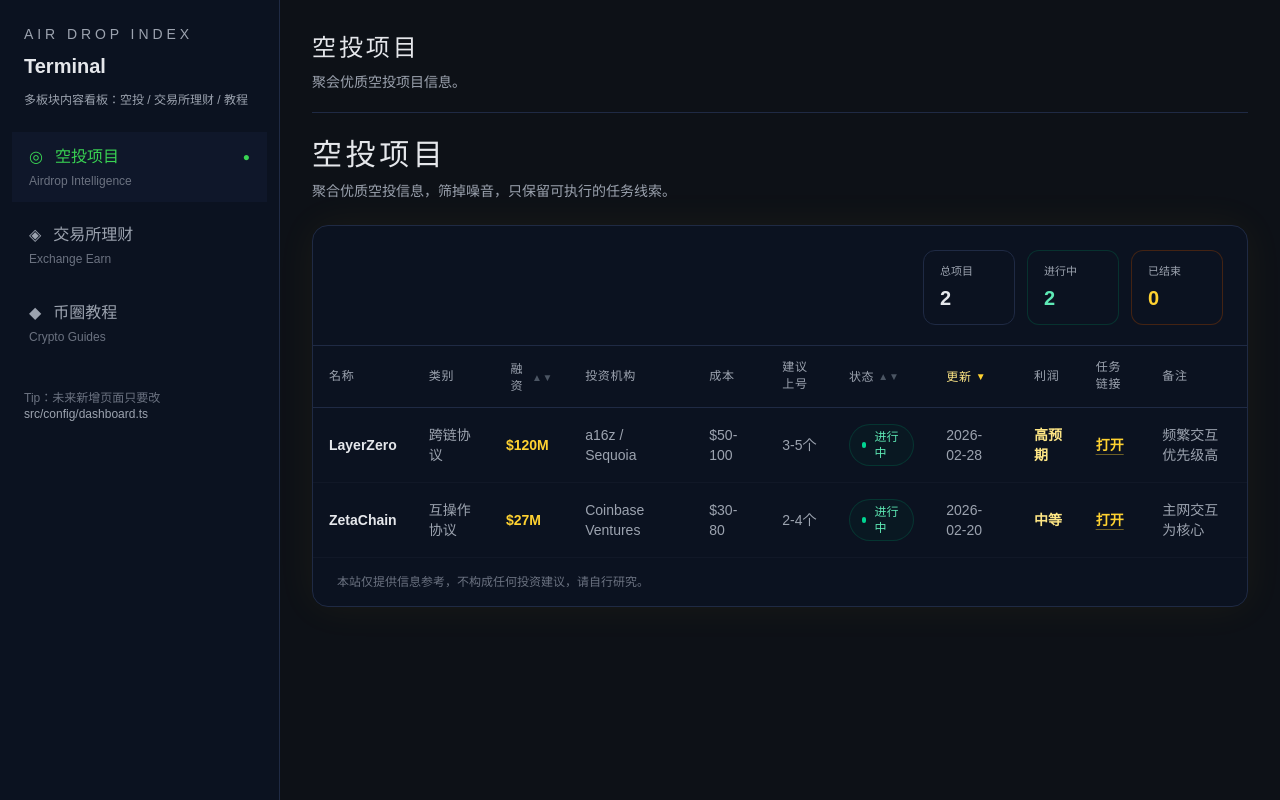
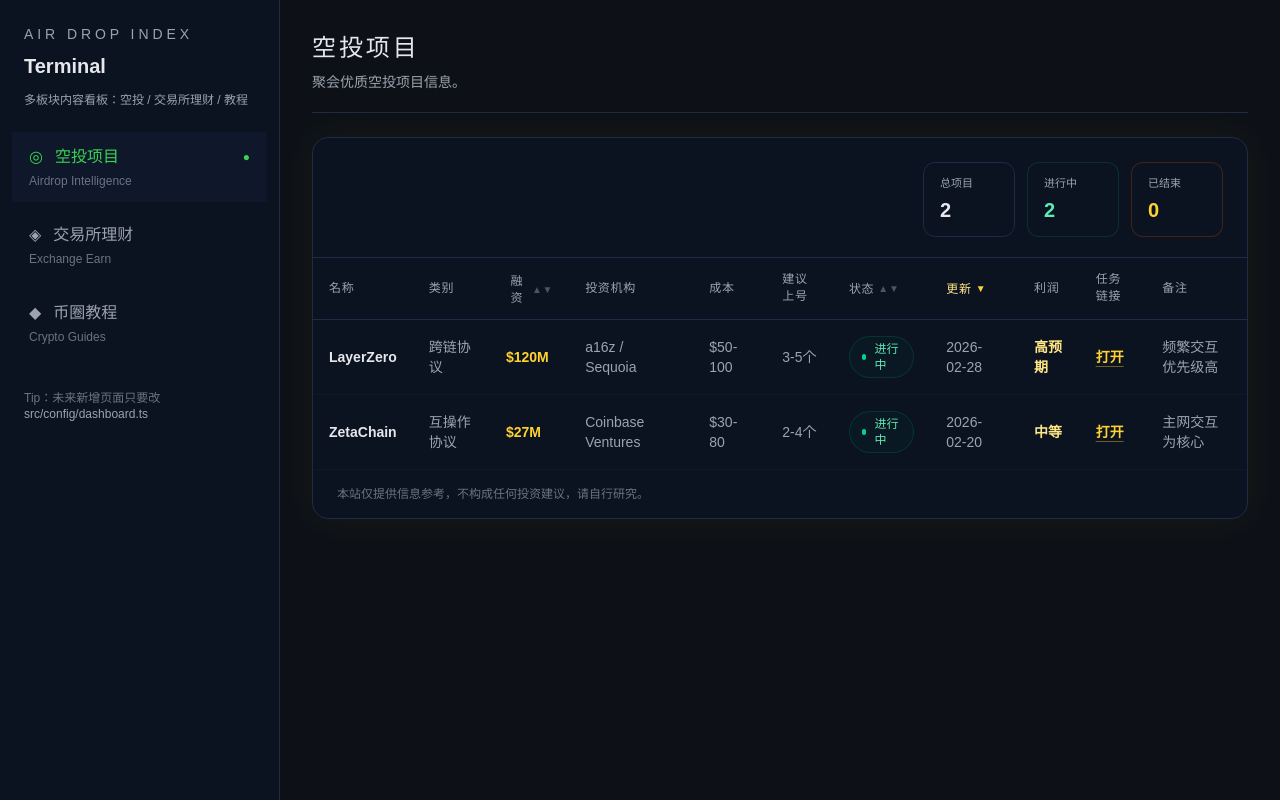
Before and after one commit to Ethan-art-eng/airdrop-index, a Next.js app: page /dashboard in a window 1280 px wide. Built offline with nearby package versions, Linux system fonts and the light colour scheme.

Commit message:
fix: remove duplicate page title

```diff
--- a/src/components/AirdropTable.tsx
+++ b/src/components/AirdropTable.tsx
@@ -160,13 +160,6 @@ export function AirdropTable() {
   return (
     <div className="w-full">
       {/* 只保留一个标题 */}
-      <div className="mb-6">
-        <h1 className="text-3xl tracking-[0.12em] text-[#E5E7EB]">空投项目</h1>
-        <p className="mt-2 text-sm text-[#9CA3AF]">
-          聚合优质空投信息，筛掉噪音，只保留可执行的任务线索。
-        </p>
-      </div>
-
       {/* 卡片：右边不留白的关键是外层容器本身要 w-full 且不固定 min-width */}
       <section className="w-full rounded-2xl border border-[#1F2A44] bg-[#0B1220] shadow-[0_0_40px_rgba(255,184,0,0.06)]">
         {/* 统计栏（3个：总项目/进行中/已结束） */}
```
